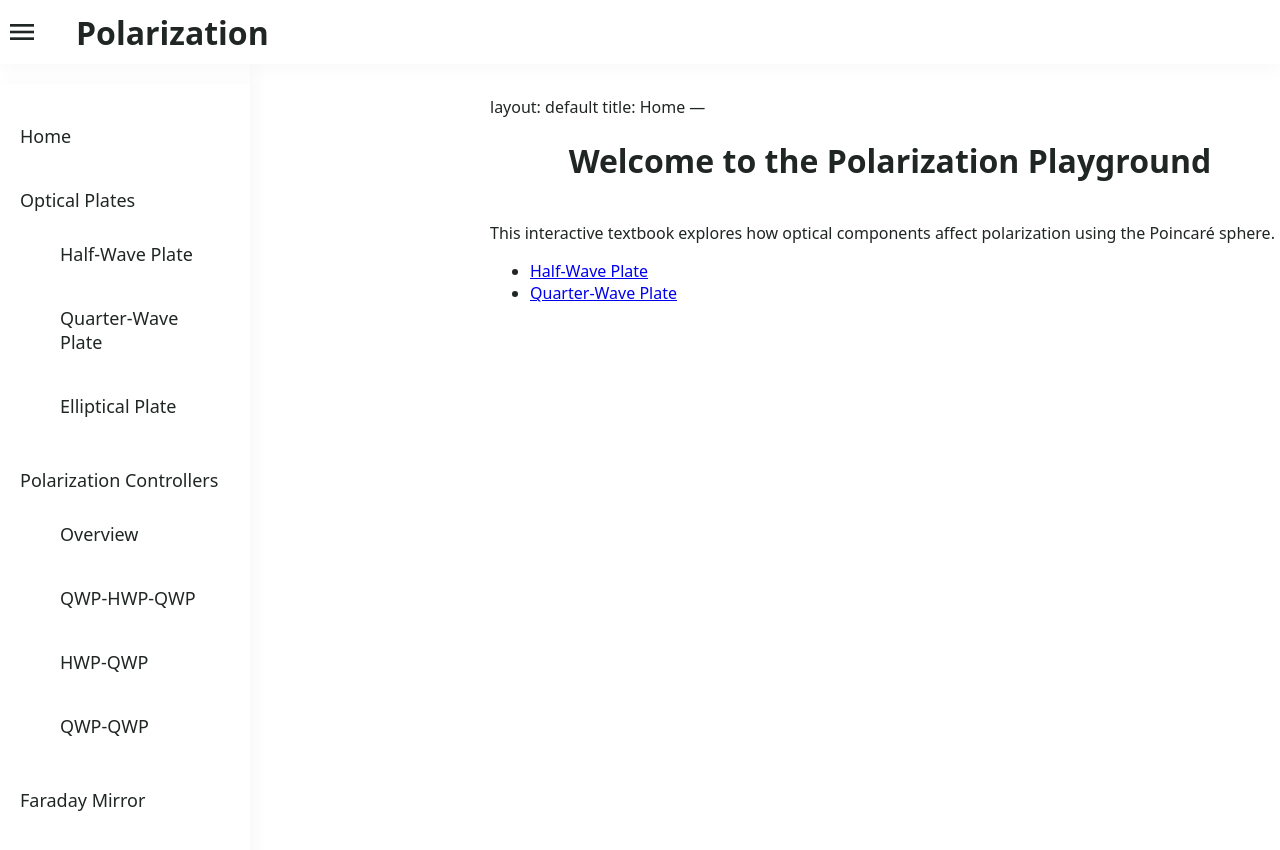
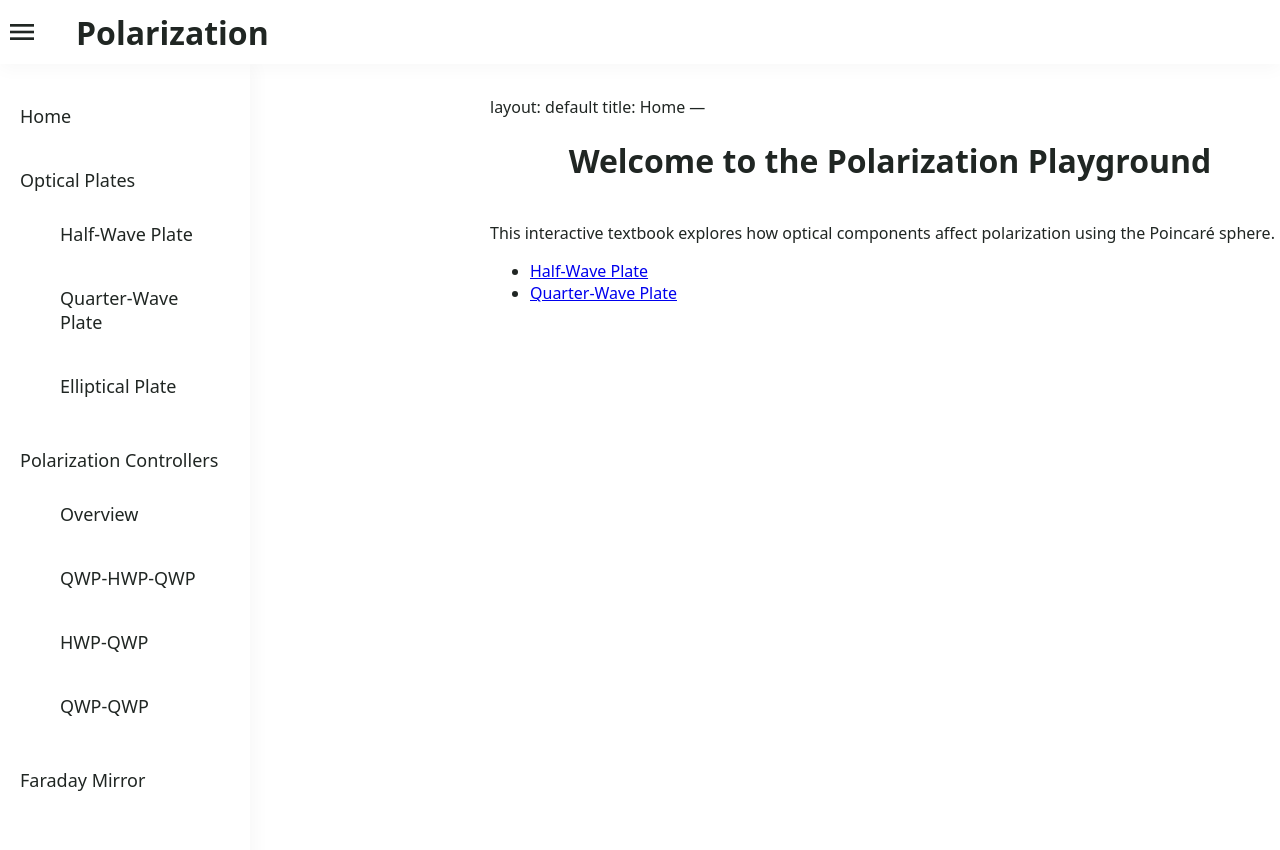
Before and after one commit to Tandemun/Polarization_playground, a Jekyll site: the page built from index.md, in a window 1280 px wide and 900 px high. Shown: the top 850 px of the window. Built offline with Jekyll 4.4.1, drawn with Linux system fonts in a browser that asks for light colours; our own code applies the rules of GitHub Pages for plain Markdown files.

Commit message:
Update sidebar.html

```diff
--- a/_includes/sidebar.html
+++ b/_includes/sidebar.html
@@ -1,6 +1,6 @@
 <!-- _includes/sidebar.html -->
 
-<div id="sidebar" class="sidebar">
+<div>
   <nav>
     <ul>
       <li><a href="{{ site.baseurl }}">Home</a></li>
```
